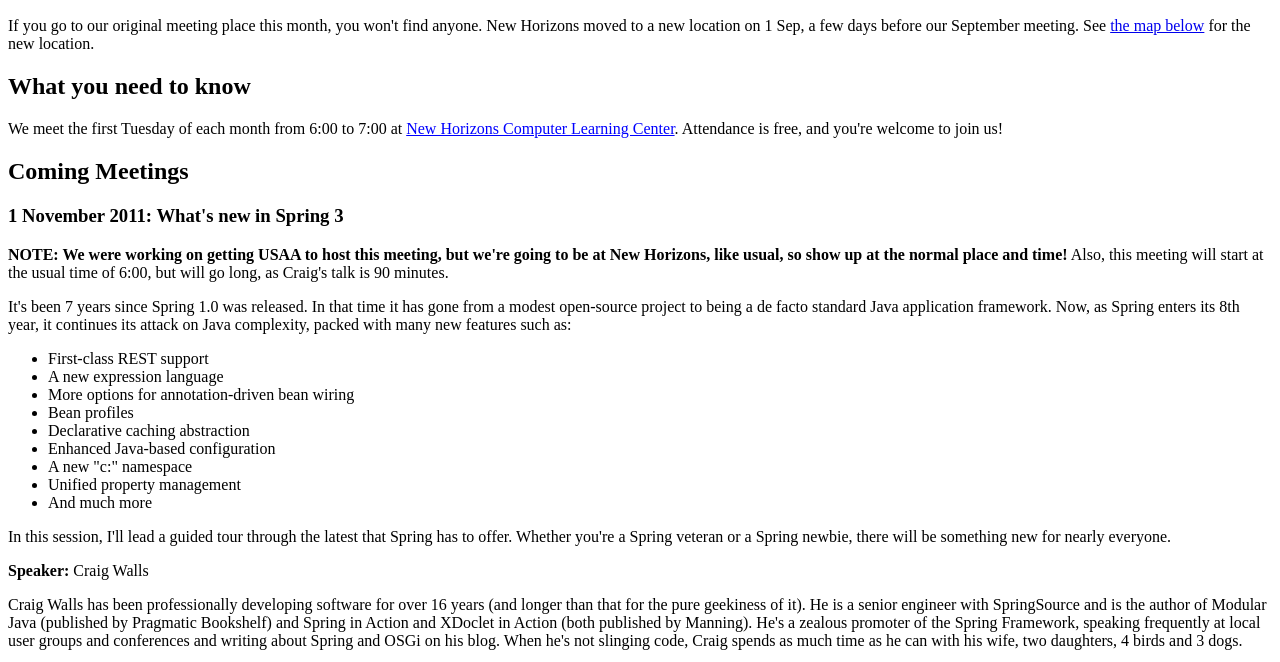
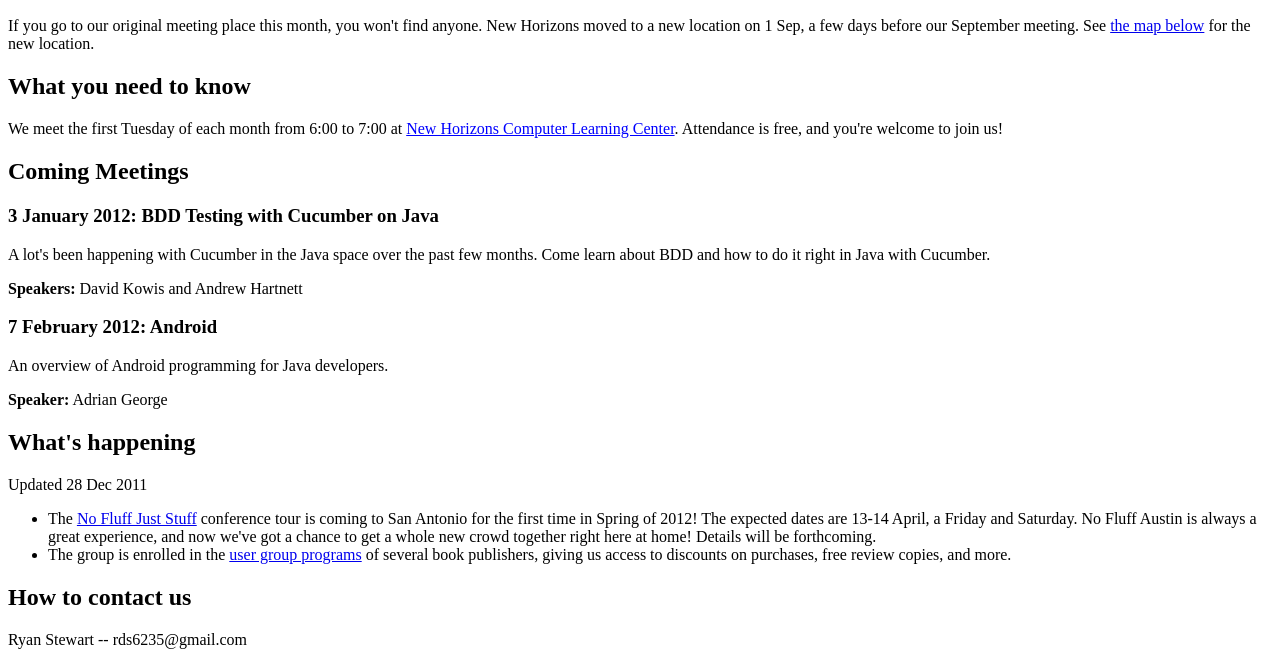
Before and after one commit to satjug/old-java-net, a plain HTML site: page www/index.html in a window 1280 px wide. Shown: the part 96-758 px from the top of the page. Drawn offline with Linux system fonts and the light colour scheme.

Commit message:
added meetings through feb 2012
git-svn-id: https://svn.java.net/svn/satjug~svn/trunk@95 2a95e853-3fd2-c543-90e7-81dd431a3a96

```diff
--- a/www/index.html
+++ b/www/index.html
@@ -4,25 +4,14 @@
 <h2>What you need to know</h2>
 <p>We meet the first Tuesday of each month from 6:00 to 7:00 at <a href="http://maps.google.com/maps?f=q&amp;source=embed&amp;hl=en&amp;geocode=&amp;q=2727+nw+loop+410+san+antonio&amp;sll=29.51077,-98.53716&amp;sspn=0.006863,0.013937&amp;vpsrc=0&amp;ie=UTF8&amp;hq=&amp;hnear=2727+NW+Interstate+410+Loop+Frontage+Rd,+San+Antonio,+Texas+78230&amp;ll=29.51077,-98.53716&amp;spn=0.006863,0.013937&amp;z=14" style="color:#0000FF;text-align:left">New Horizons Computer Learning Center</a>. Attendance is free, and you're welcome to join us!</p>
 <h2>Coming Meetings</h2>
-<h3>1 November 2011: What's new in Spring 3</h3>
-<p><strong>NOTE: We were working on getting USAA to host this meeting, but we're going to be at New Horizons, like usual, so show up at the normal place and time!</strong> Also, this meeting will start at the usual time of 6:00, but will go long, as Craig's talk is 90 minutes.</p>
-<p>It's been 7 years since Spring 1.0 was released. In that time it has gone from a modest open-source project to being a de facto standard Java application framework. Now, as Spring enters its 8th year, it continues its attack on Java complexity, packed with many new features such as:
-<ul>
-    <li>First-class REST support</li>
-    <li>A new expression language</li>
-    <li>More options for annotation-driven bean wiring</li>
-    <li>Bean profiles</li>
-    <li>Declarative caching abstraction</li>
-    <li>Enhanced Java-based configuration</li>
-    <li>A new "c:" namespace</li>
-    <li>Unified property management</li>
-    <li>And much more</li>
-</ul>
-In this session, I'll lead a guided tour through the latest that Spring has to offer. Whether you're a Spring veteran or a Spring newbie, there will be something new for nearly everyone.</p>
-<p><strong>Speaker:</strong> Craig Walls</p>
-<p>Craig Walls has been professionally developing software for over 16 years (and longer than that for the pure geekiness of it). He is a senior engineer with SpringSource and is the author of Modular Java (published by Pragmatic Bookshelf) and Spring in Action and XDoclet in Action (both published by Manning). He's a zealous promoter of the Spring Framework, speaking frequently at local user groups and conferences and writing about Spring and OSGi on his blog. When he's not slinging code, Craig spends as much time as he can with his wife, two daughters, 4 birds and 3 dogs.</p>
+<h3>3 January 2012: BDD Testing with Cucumber on Java</h3>
+<p>A lot's been happening with Cucumber in the Java space over the past few months. Come learn about BDD and how to do it right in Java with Cucumber.</p>
+<p><strong>Speakers:</strong> David Kowis and Andrew Hartnett</p>
+<h3>7 February 2012: Android</h3>
+<p>An overview of Android programming for Java developers.</p>
+<p><strong>Speaker:</strong> Adrian George</p>
 <h2>What's happening</h2>
-<p>Updated 2 Oct 2011</p>
+<p>Updated 28 Dec 2011</p>
 <ul>
 <li>The <a href="http://www.nofluffjuststuff.com">No Fluff Just Stuff</a> conference tour is coming to San Antonio for the first time in Spring of 2012! The expected dates are 13-14 April, a Friday and Saturday. No Fluff Austin is always a great experience, and now we've got a chance to get a whole new crowd together right here at home! Details will be forthcoming.</li>
 <li>The group is enrolled in the <a href="programs.html">user group programs</a> of several book publishers, giving us access to discounts on purchases, free review copies, and more.</li>
@@ -188,6 +177,21 @@ In this session, I'll lead a guided tour through the latest that Spring has to o
     </tr>
     <tr>
         <td>6 Dec 2011</td>
+        <td>Discussion group</td>
+        <td>Whatever</td>
+    </tr>
+    <tr>
+        <td>3 Jan 2012</td>
+        <td>David Kowis and Andrew Hartnett</td>
+        <td>Cucumber for Java</td>
+    </tr>
+    <tr>
+        <td>7 Feb 2012</td>
+        <td>Adrian George</td>
+        <td>Android</td>
+    </tr>
+    <tr>
+        <td>???</td>
         <td>Ravi Hasija, Capital Group</td>
         <td>Scala</td>
     </tr>
```
